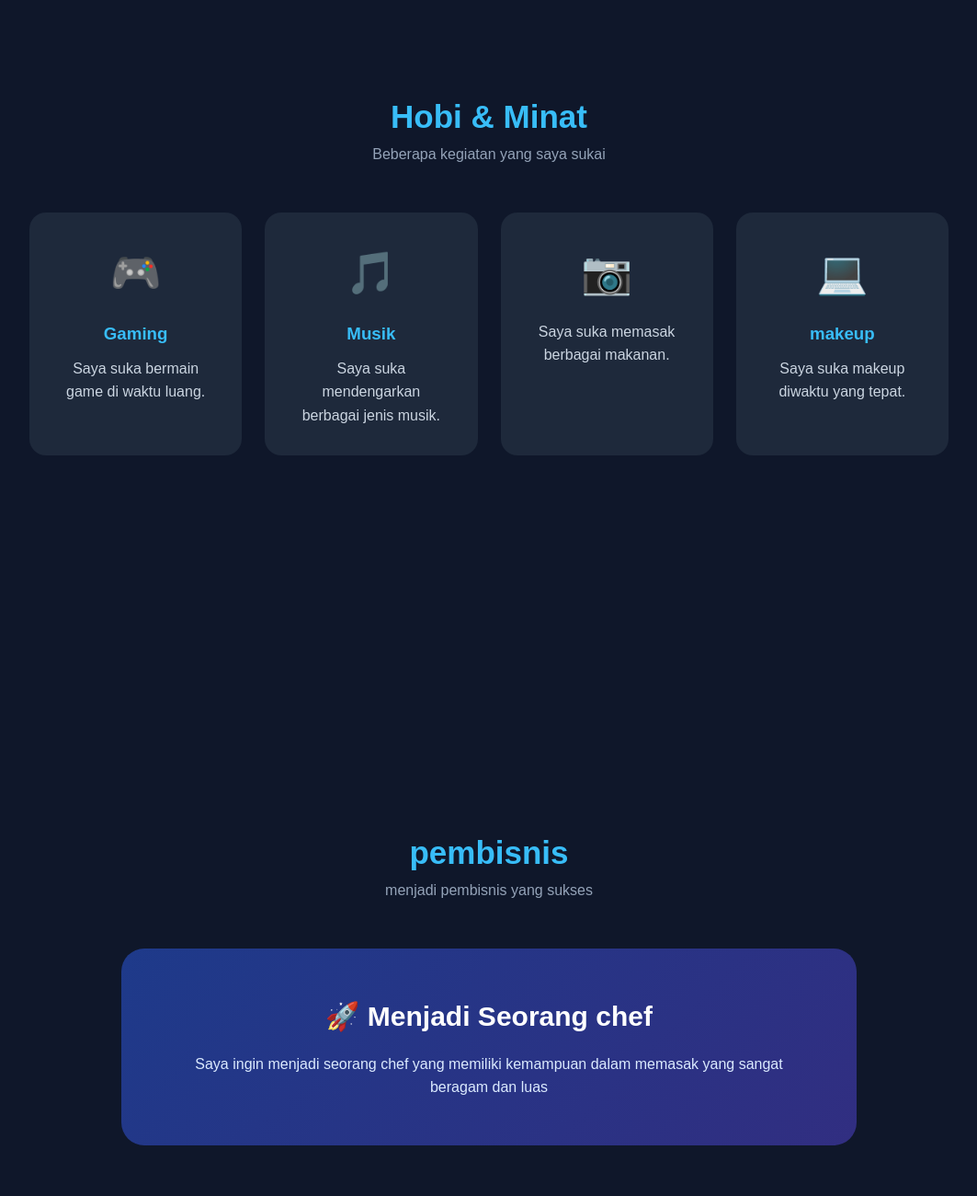
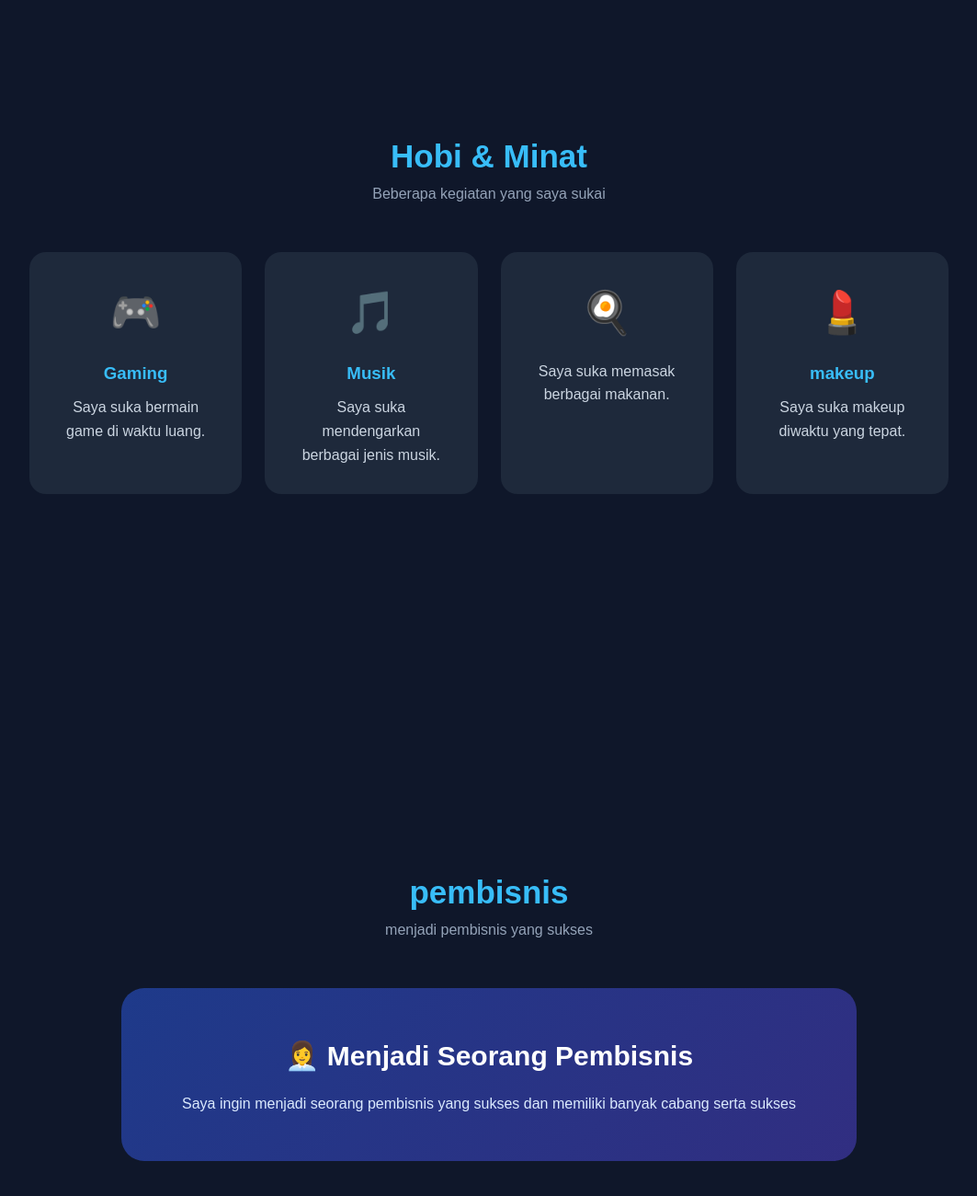
Before and after one commit to Naineputriramadina/Naineputriramadinabiodata, a plain HTML site: page index.html in a window 1280 px wide. Shown: the part 1628-2928 px from the top of the page at 92% size, without its empty margins (108-1171 px from the left). Drawn offline with Linux system fonts and the light colour scheme.

Commit message:
Change icons and text in index.html
Updated icons and text in index.html to reflect new interests.

```diff
--- a/index.html
+++ b/index.html
@@ -1,4 +1,4 @@
-8<!DOCTYPE html>
+<!DOCTYPE html>
 <html lang="id">
 <head>
     <meta charset="UTF-8">
@@ -456,13 +456,13 @@
             </div>
 
             <div class="card">
-                <div class="icon">📷</div>
+                <div class="icon">🍳</div>
                 <jen memasak</h3>
                 <p>Saya suka memasak berbagai makanan.</p>
             </div>
 
             <div class="card">
-                <div class="icon">💻</div>
+                <div class="icon">💄</div>
                 <h3>makeup </h3>
                 <p>Saya suka makeup diwaktu yang tepat.</p>
             </div>
@@ -482,11 +482,11 @@
 
         <div class="dream">
 
-            <h3>🚀 Menjadi Seorang chef </h3>
+            <h3>👩‍💼 Menjadi Seorang Pembisnis </h3>
 
             <p>
-                Saya ingin menjadi seorang chef yang memiliki kemampuan
-                dalam memasak yang sangat beragam dan luas
+                Saya ingin menjadi seorang pembisnis yang sukses dan memiliki banyak cabang serta sukses
+
             </p>
 
         </div>
```
